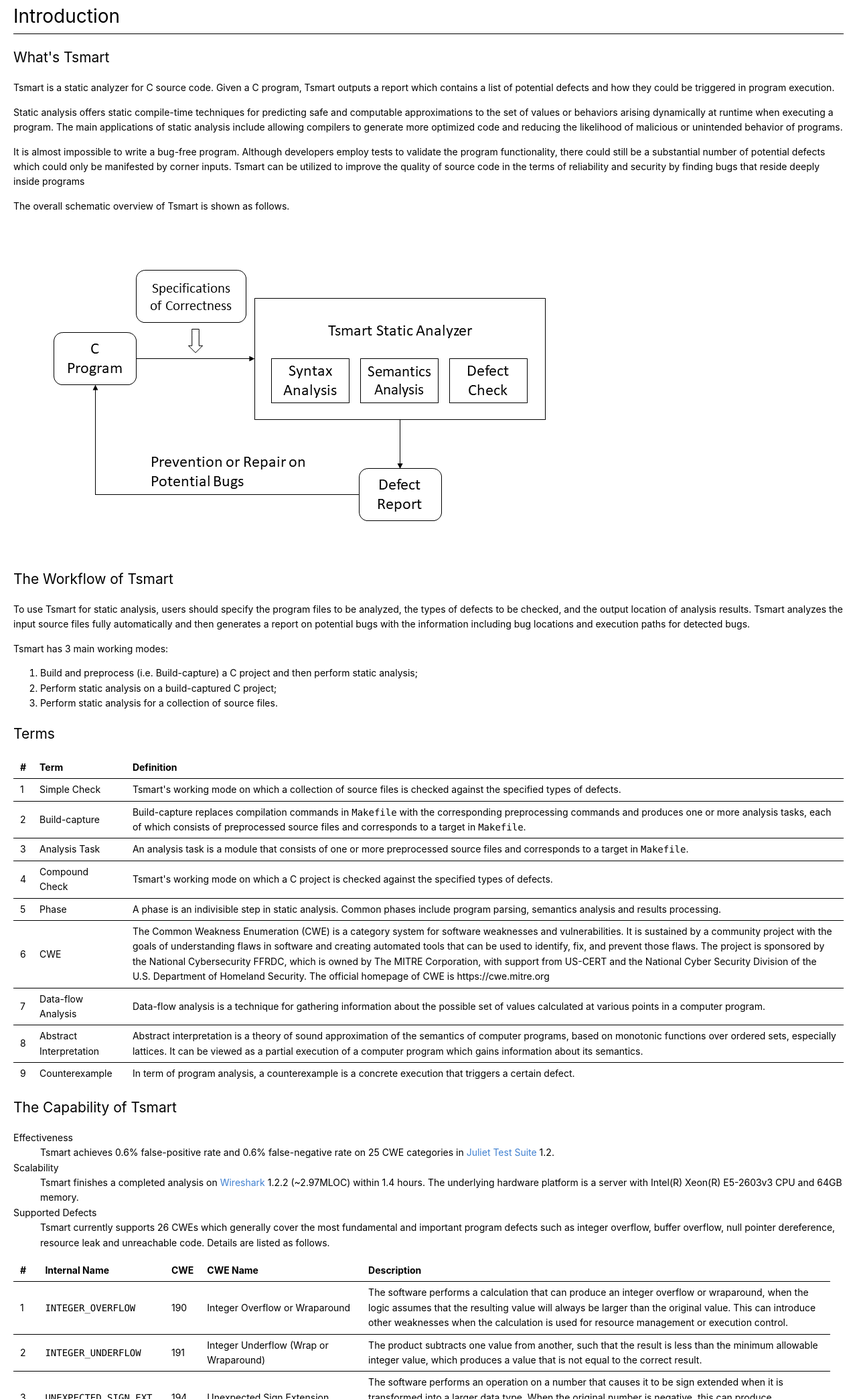
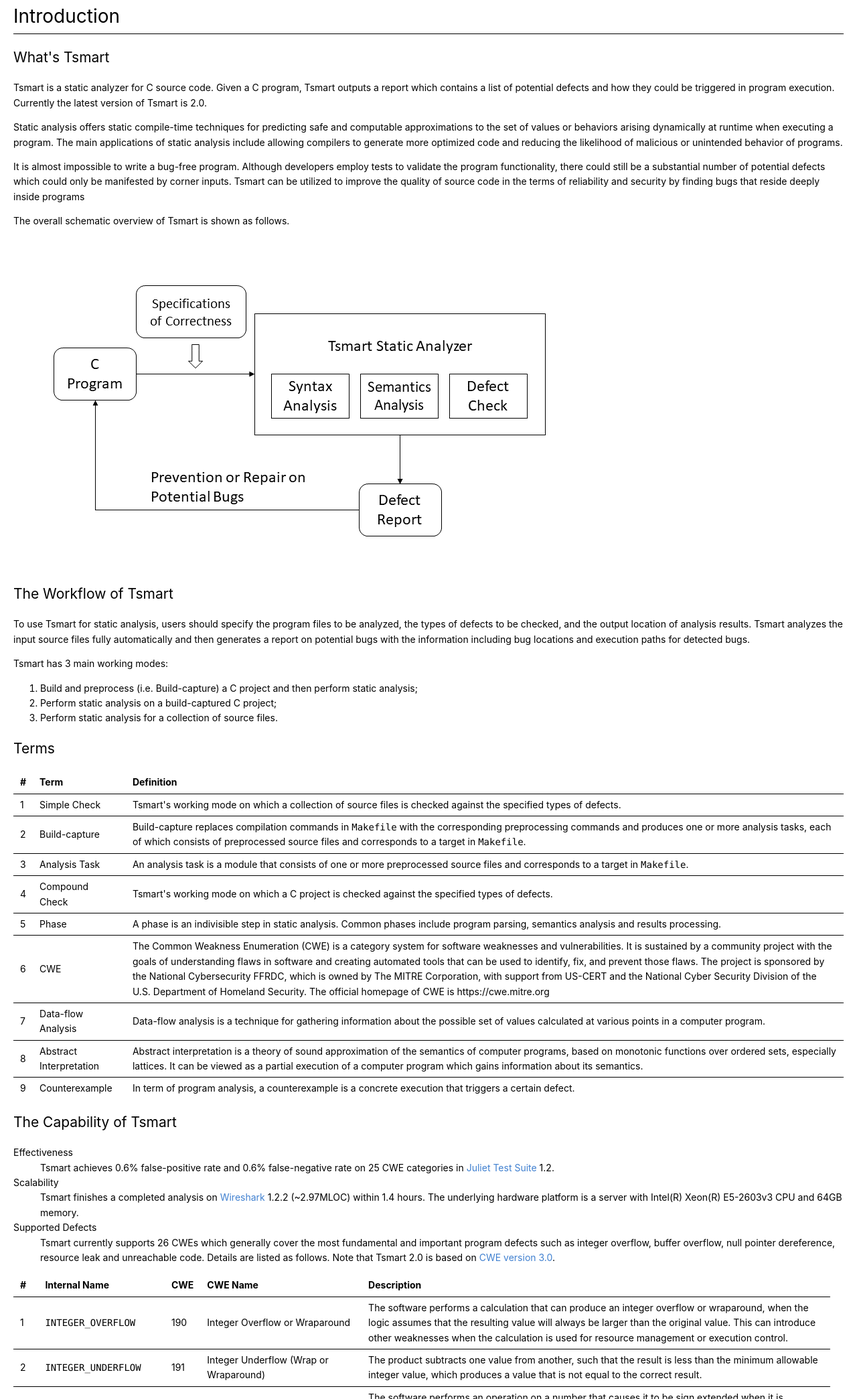
Before and after one commit to tsmart-project/tsmart-project.github.io, a plain HTML site: page userManual/man_en.html in a window 1280 px wide. Shown: the part 540-2629 px from the top of the page at 67% size. Drawn offline with Linux system fonts and the light colour scheme.

Commit message:
Added CWE version info

```diff
--- a/userManual/man_en.html
+++ b/userManual/man_en.html
@@ -62,7 +62,7 @@ ul.contains-task-list { padding-left: 0; } ul ul.contains-task-list { padding-le
 </ul>
 <h1 id="introduction">Introduction</h1>
 <h2 id="whats-tsmart">What's Tsmart</h2>
-<p>Tsmart is a static analyzer for C source code. Given a C program, Tsmart outputs a report which contains a list of potential defects and how they could be triggered in program execution.</p>
+<p>Tsmart is a static analyzer for C source code. Given a C program, Tsmart outputs a report which contains a list of potential defects and how they could be triggered in program execution. Currently the latest version of Tsmart is 2.0.</p>
 <p>Static analysis offers static compile-time techniques for predicting safe and computable approximations to the set of values or behaviors arising dynamically at runtime when executing a program. The main applications of static analysis include allowing compilers to generate more optimized code and reducing the likelihood of malicious or unintended behavior of programs.</p>
 <p>It is almost impossible to write a bug-free program. Although developers employ tests to validate the program functionality, there could still be a substantial number of potential defects which could only be manifested by corner inputs. Tsmart can be utilized to improve the quality of source code in the terms of reliability and security by finding bugs that reside deeply inside programs</p>
 <p>The overall schematic overview of Tsmart is shown as follows.</p>
@@ -139,7 +139,7 @@ ul.contains-task-list { padding-left: 0; } ul ul.contains-task-list { padding-le
 <dt>Scalability</dt>
 <dd>Tsmart finishes a completed analysis on <a href="https://www.wireshark.org/">Wireshark</a> 1.2.2 (~2.97MLOC) within 1.4 hours. The underlying hardware platform is a server with Intel(R) Xeon(R) E5-2603v3 CPU and 64GB memory.</dd>
 <dt>Supported Defects</dt>
-<dd>Tsmart currently supports 26 CWEs which generally cover the most fundamental and important program defects such as integer overflow, buffer overflow, null pointer dereference, resource leak and unreachable code. Details are listed as follows.</dd>
+<dd>Tsmart currently supports 26 CWEs which generally cover the most fundamental and important program defects such as integer overflow, buffer overflow, null pointer dereference, resource leak and unreachable code. Details are listed as follows. Note that Tsmart 2.0 is based on <a href="https://cwe.mitre.org/news/index.html#nov162017_CWE_Version_3.0_Now_Available">CWE version 3.0</a>.</dd>
 </dl>
 <table>
 <thead>
```
Also changed, not shown: userManual/man.html (+2 -2 lines).
